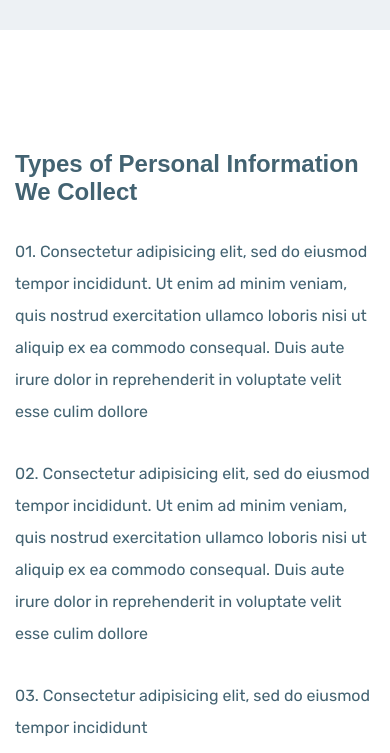
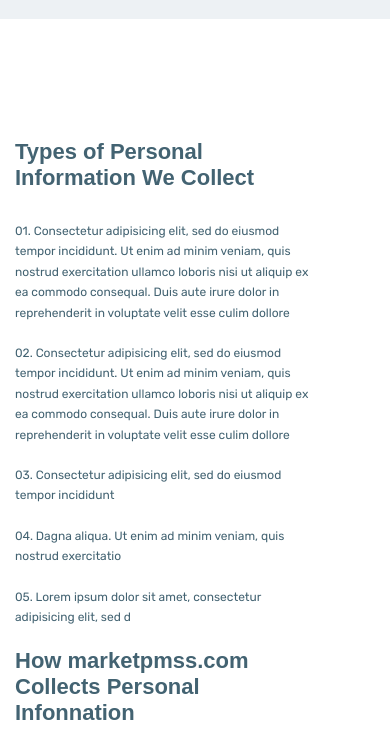
Before and after one commit to user601/glee2, a website: page app/terms&conditions.njk in a window 390 px wide. Shown: the part 297-1050 px from the top of the page. Drawn offline with nearby package versions, Linux system fonts and the light colour scheme; files that its build step writes are made by us from their sources; files whose address does not match are found by name.

Commit message:
added adaptive terms and conditions

```diff
--- a/app/module/footer/footer.scss
+++ b/app/module/footer/footer.scss
@@ -334,7 +334,7 @@
 @media (max-width: 320px){
   .footer-top{
     &__nav{
-      margin-right: 35px;
+      margin-right: 20px;
     }
   }
   .footer-bottom{
--- a/app/module/terms&con-info/information.scss
+++ b/app/module/terms&con-info/information.scss
@@ -32,3 +32,80 @@
     }
   }
 }
+
+@media(max-width:1250px){
+  .information{
+  &__title {
+    font-size: 24px;
+  }
+  &__item, &__text{
+    font-size: 12px;
+    width: 1000px;
+  }
+}
+}
+
+@media(max-width:785px){
+
+.information{
+  &__item, &__text{
+    font-size: 12px;
+    width: 600px;
+  }
+ }
+}
+
+@media(max-width:635px){
+  .information{
+    &__item, &__text{
+      font-size: 12px;
+      width: 500px;
+    }
+    &__title {
+      font-size: 23px;
+      width: 500px;
+  }
+   }
+}
+
+@media(max-width:500px){
+  .information{
+    &__title {
+      font-size: 22px;
+      width: 450px;
+  }
+  &__item, &__text{
+    font-size: 12px;
+    width: 370px;
+  }
+  }
+}
+@media(max-width:450px){
+  .information{
+&__title {
+    width: 350px;
+}
+&__item, &__text{
+  font-size: 12px;
+  width: 320px;
+}
+  }
+
+}
+
+@media(max-width:450px){
+
+  .information{
+    &__item, &__text{
+   font-size: 12px;
+    width: 300px;
+    line-height: 1.7em;
+  margin-bottom: 20px;
+    }
+    &__title {
+      width: 305px;
+  }
+
+
+ }
+}
--- a/app/scss/_media.scss
+++ b/app/scss/_media.scss
@@ -10,6 +10,16 @@
 }
 .title {
   font-size: 30px;
-  text-align: center;
 }
   }
+
+  @media(max-width:500px){
+    .title {
+      font-size: 27px;
+    }
+  }
+@media(max-width:320px){
+  .title {
+    font-size: 25px;
+}
+}
--- a/app/scss/terms&conditions.scss
+++ b/app/scss/terms&conditions.scss
@@ -3,6 +3,7 @@
 @import 'reset';
 @import 'global';
 @import 'libs';
+@import 'media';
 @import '../module/header/header';
 @import '../module/footer/footer';
 @import '../module/articles/articles';
```
Also changed, not shown: app/css/about_us.min.css, app/css/blog.min.css, app/css/blog__detalis.min.css, app/css/contact.min.css, app/css/index.min.css, app/css/login.min.css, app/css/page.min.css, app/css/product__detalis.min.css, app/css/product__list1.min.css, app/css/style.min.css, app/css/terms&conditions.min.css.
